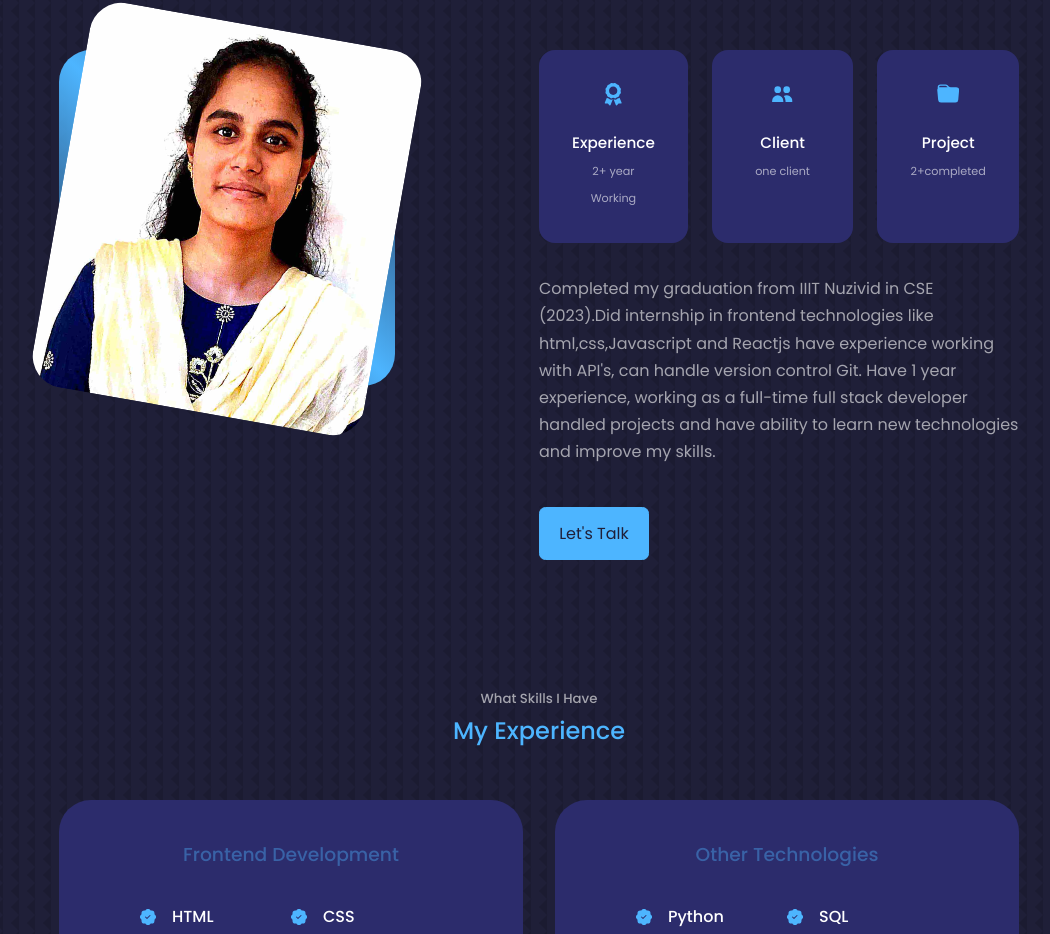
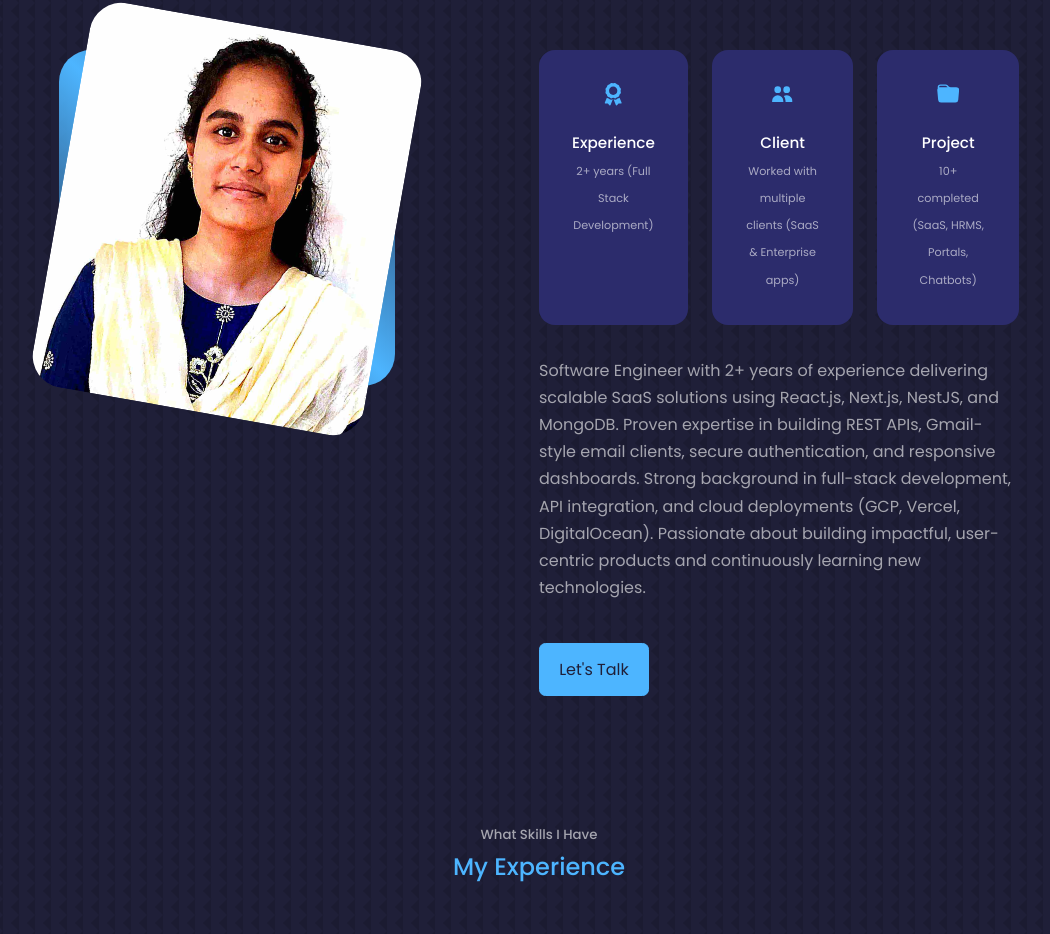
Before and after one commit to Tahaseen2002/webportfolio-react, a React (Create React App) app: page / in a window 1280 px wide. Shown: the part 989-1923 px from the top of the page, without its empty margins (101-1151 px from the left). Built offline with nearby package versions, Linux system fonts and the light colour scheme.

Commit message:
Update About.jsx

```diff
--- a/src/components/about/About.jsx
+++ b/src/components/about/About.jsx
@@ -20,22 +20,24 @@ const About = () => {
             <article className='about__card'>
               <FaAward className='about__icon' />
               <h5>Experience</h5>
-              <small>2+ year Working</small>
+              <small>2+ years (Full Stack Development)</small>
             </article>
             <article className='about__card'>
               <HiUsers className='about__icon' />
               <h5>Client</h5>
-              <small>one client</small>
+              <small>Worked with multiple clients (SaaS & Enterprise apps)</small>
             </article>
             <article className='about__card'>
               <BsFillFolderFill className='about__icon' />
               <h5>Project</h5>
-              <small>2+completed</small>
+              <small>10+ completed (SaaS, HRMS, Portals, Chatbots)</small>
             </article>
           </div>
-          <p>Completed my graduation from IIIT Nuzivid in CSE (2023).Did internship in frontend technologies like html,css,Javascript and Reactjs have
-            experience working with API's, can handle version control Git. Have 1 year experience, working as a full-time full stack developer
-            handled projects and have ability to learn new technologies and improve my skills.</p>
+          <p> Software Engineer with 2+ years of experience delivering scalable SaaS solutions using
+  React.js, Next.js, NestJS, and MongoDB. Proven expertise in building REST APIs, Gmail-style
+  email clients, secure authentication, and responsive dashboards. Strong background in full-stack
+  development, API integration, and cloud deployments (GCP, Vercel, DigitalOcean). Passionate about
+  building impactful, user-centric products and continuously learning new technologies.</p>
           <a href="#contact" className="btn btn-primary">Let's Talk</a>
         </div>
       </div>
```
